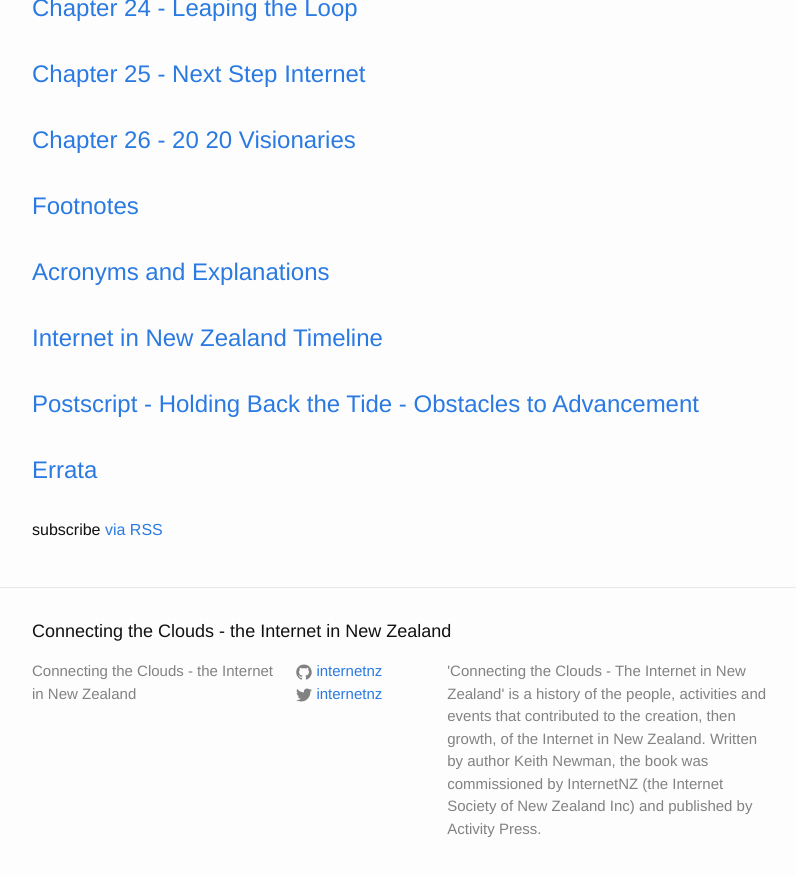
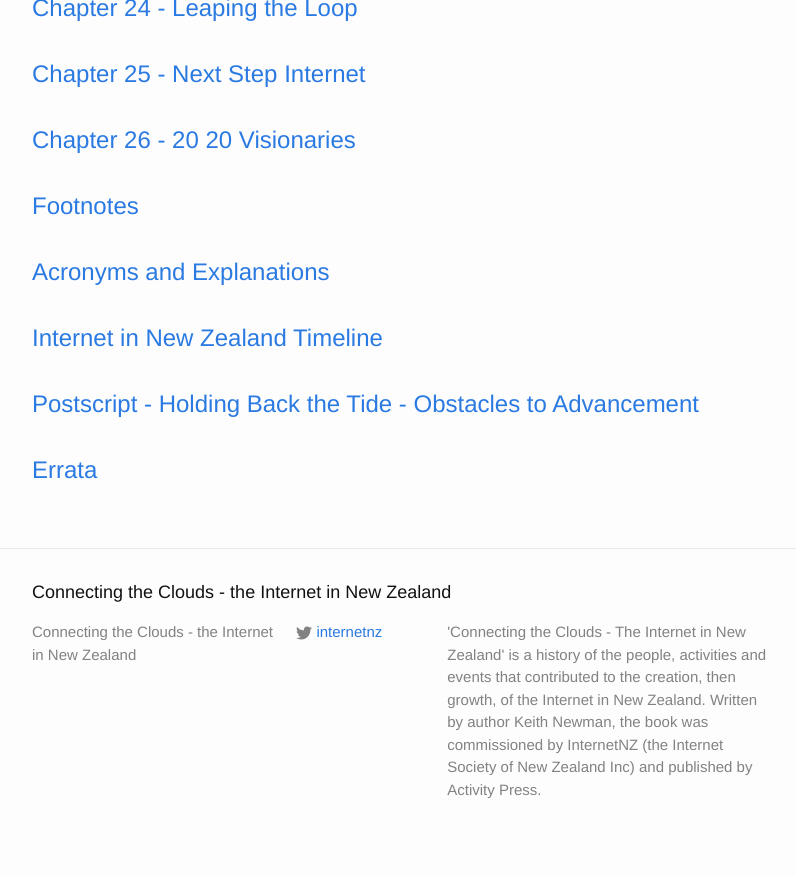
Before and after one commit to InternetNZ/nethistory, a Jekyll site: the page built from index.html, in a window 1280 px wide and 900 px high, scrolled down 1857 px. Shown: the top 876 px of the window, without its empty margins (238-1034 px from the left). Built offline with Jekyll 4.4.1, drawn with Linux system fonts in a browser that asks for light colours.

Commit message:
Little tweaks.

```diff
--- a/_config.yml
+++ b/_config.yml
@@ -8,7 +8,7 @@
 baseurl: "" # the subpath of your site, e.g. /blog/
 url: "http://nethistory.co.nz" # the base hostname & protocol for your site
 twitter_username: internetnz
-github_username:  internetnz
+github_username:
 
 # Build settings
 markdown: kramdown
--- a/index.html
+++ b/index.html
@@ -22,6 +22,4 @@
     {% endfor %}
   </ul>
 
-  <p class="rss-subscribe">subscribe <a href="{{ "/feed.xml" | prepend: site.baseurl }}">via RSS</a></p>
-
 </div>
```
